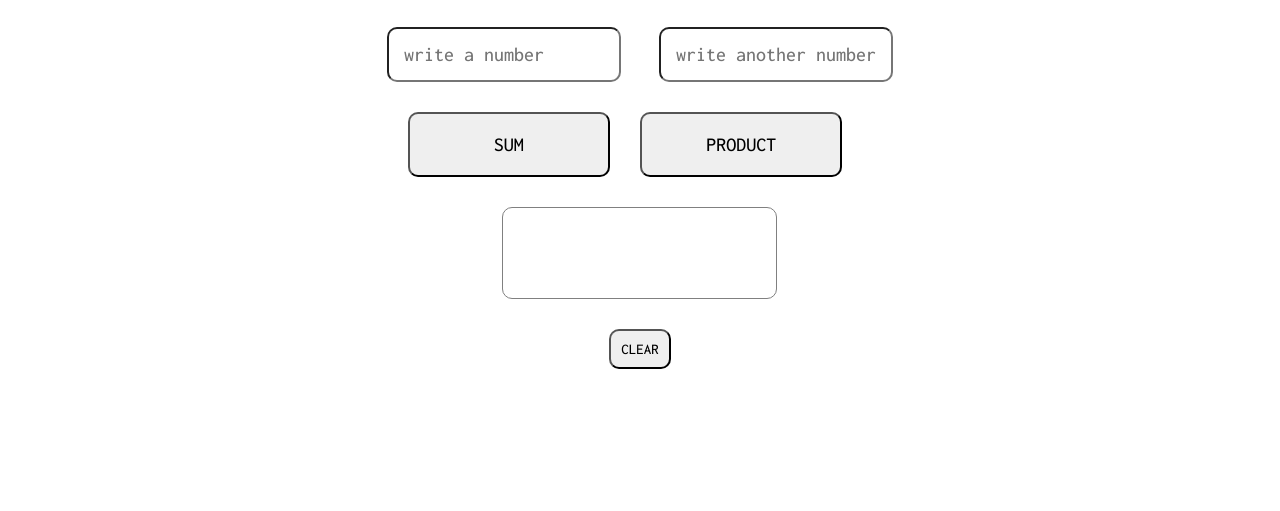
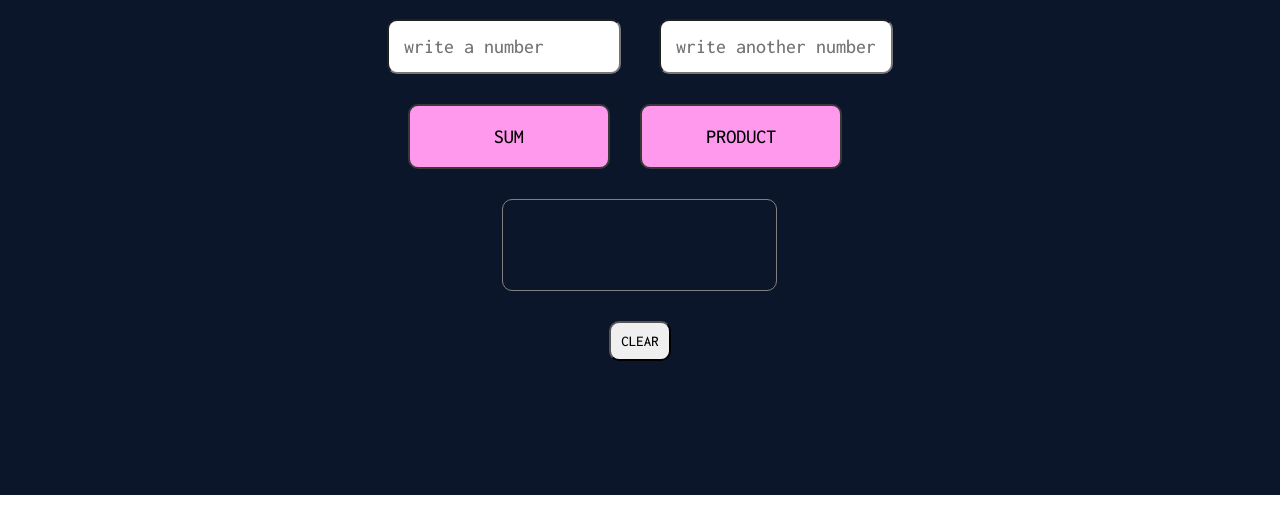
Before and after one commit to JacopoLuri/calculator, a plain HTML site: page index.html in a window 1280 px wide. Shown: the part 305-816 px from the top of the page. Drawn offline with Linux system fonts and the light colour scheme.

Commit message:
feat: animation for buttons

```diff
--- a/index.html
+++ b/index.html
@@ -7,7 +7,7 @@
     <link rel="stylesheet" href="./style.css">
 </head>
     <body>
-        <main>
+        <main class="main">
             <section>
                 <div class="wrapper">
                     <div class="inner-wrapper">
--- a/style.css
+++ b/style.css
@@ -3,6 +3,14 @@
 
 *, body {
     font-family: 'Inconsolata', monospace;
+    outline: none;
+    padding: 0;
+    margin: 0;
+
+}
+
+.main {
+    background: #0c162a;
 }
 
 .wrapper {
@@ -33,6 +41,7 @@
     justify-content: center;
     min-height: 160px;
     height: 160px;
+    color: #fff;
 }
 
 .scale-in-center {
@@ -96,6 +105,25 @@
     padding: 20px;
     font-size: 20px;
     border-radius: 10px;
+    border: 2px solid #3a3838;
+    background-color: #ff99ee;
+    transition: all .25s ease-in-out;
+}
+
+#product_btn:hover {
+    background-color: #5454ff;
+}
+
+#product_btn:active {
+    transform: translate(5px, 5px);
+}
+
+#sum_btn:hover {
+    background-color: #5454ff;
+}
+
+#sum_btn:active {
+    transform: translate(5px, 5px);
 }
 
 .result_wrap {
@@ -118,6 +146,7 @@
 
 .text_result {
     margin: 10px;
+    color: #fff;
 }
 
 .clear_btn_wrap {
```
